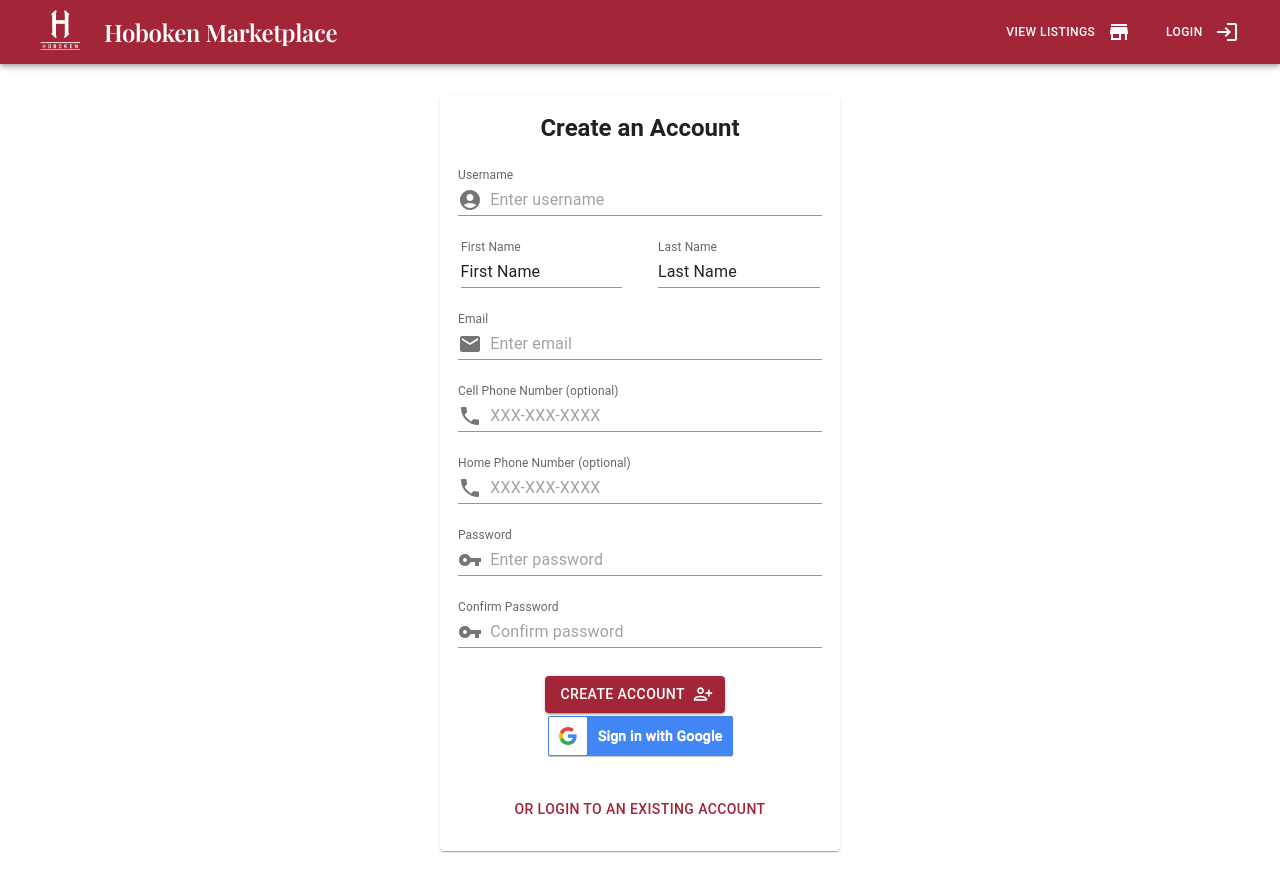
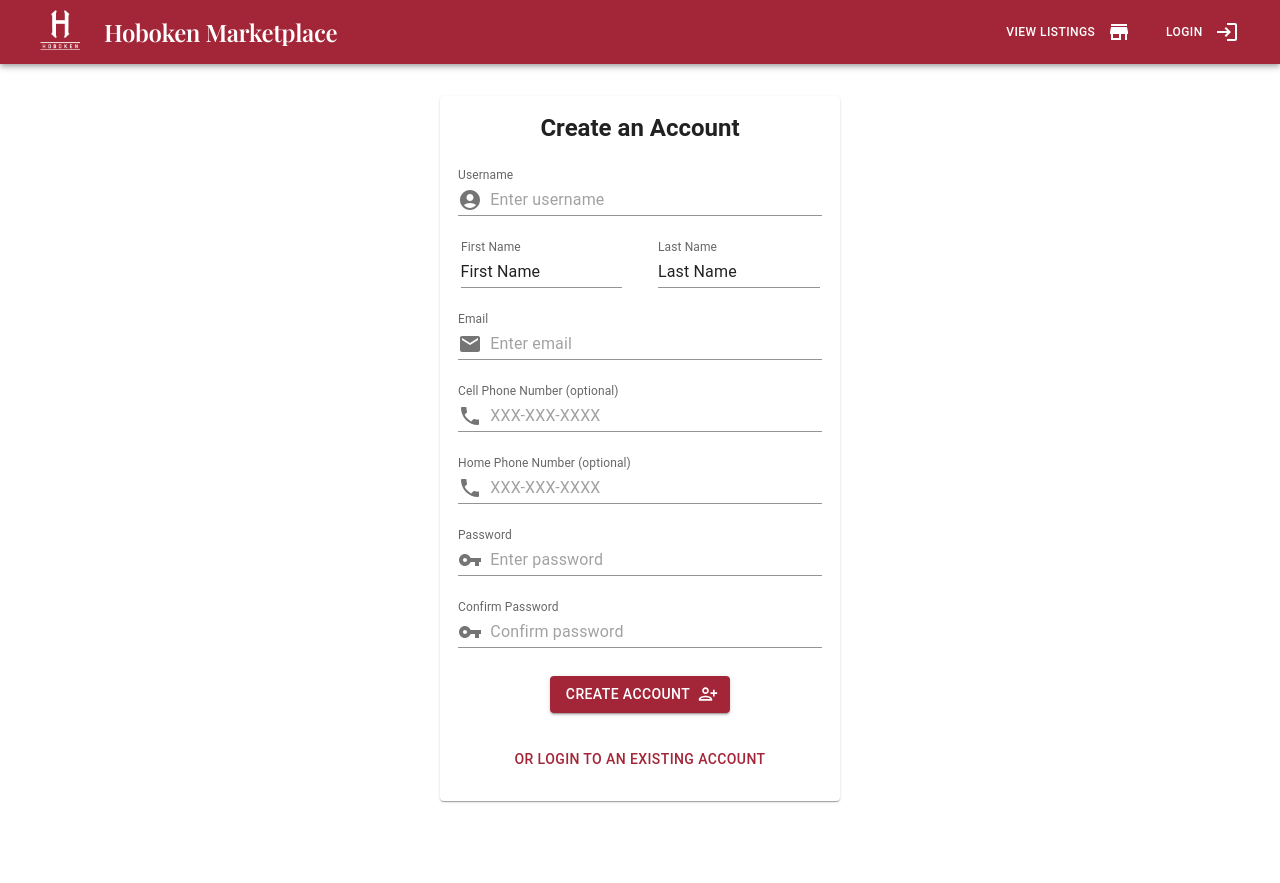
Before and after one commit to ezwendel/hobokenMarket, a React (Create React App) app in the folder client/: page /create-account in a window 1280 px wide. After the commit the page ends 833 px from the top, so only its background shows below. Built offline with nearby package versions, Linux system fonts and the light colour scheme; no server answers; the HTML template or start-up script is replaced by a standard one; a web font is replaced by a local one.

Commit message:
delete SocialSignIn

```diff
--- a/client/src/components/CreateAccount.jsx
+++ b/client/src/components/CreateAccount.jsx
@@ -3,7 +3,6 @@ import { useTheme } from "@mui/material/styles";
 import { Redirect } from 'react-router-dom';
 import { doCreateUserWithEmailAndPassword } from "../firebase/FirebaseFunctions";
 import {AuthContext} from '../firebase/Auth';
-import SocialSignIn from './SocialSignIn';
 import axios from "axios";
 import { createToken } from "../firebase/AuthBackend";
 
@@ -220,7 +219,6 @@ const CreateAccount = () => {
               >
                 Create Account
               </Button>
-              <SocialSignIn/>
             </Grid>
             <Grid item xs={6}>
               <Button
--- a/client/src/components/Login.jsx
+++ b/client/src/components/Login.jsx
@@ -1,6 +1,6 @@
 import React, { useContext, useState } from "react";
 import { useTheme } from "@mui/material/styles";
-import SocialSignIn from "./SocialSignIn";
+
 import { Redirect } from "react-router-dom";
 import { AuthContext } from "../firebase/Auth";
 import {
--- a/client/src/components/SocialSignIn.jsx
+++ /dev/null
@@ -1,28 +0,0 @@
-import React from 'react';
-import { doSocialSignIn } from '../firebase/FirebaseFunctions';
-
-const SocialSignIn = () => {
-  const socialSignOn = async (provider) => {
-    try {
-      await doSocialSignIn(provider);
-    } catch (error) {
-      alert(error);
-    }
-  };
-  return (
-    <div>
-      <img
-        onClick={() => socialSignOn('google')}
-        alt="google signin"
-        src="/imgs/btn_google_signin.png"
-      />
-      {/* <img
-        onClick={() => socialSignOn('facebook')}
-        alt="google signin"
-        src="/imgs/facebook_signin.png"
-      /> */}
-    </div>
-  );
-};
-
-export default SocialSignIn;
```
